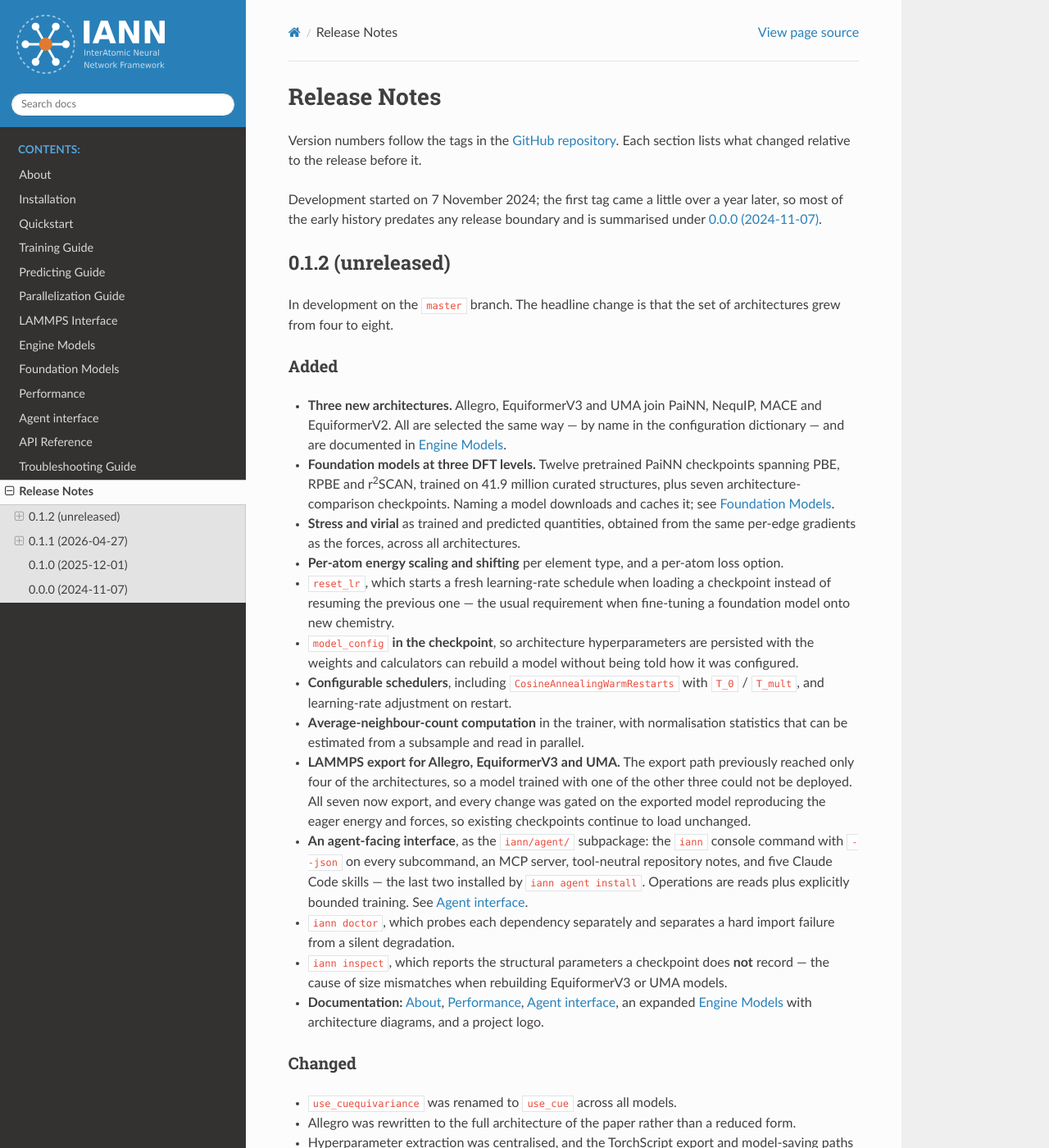
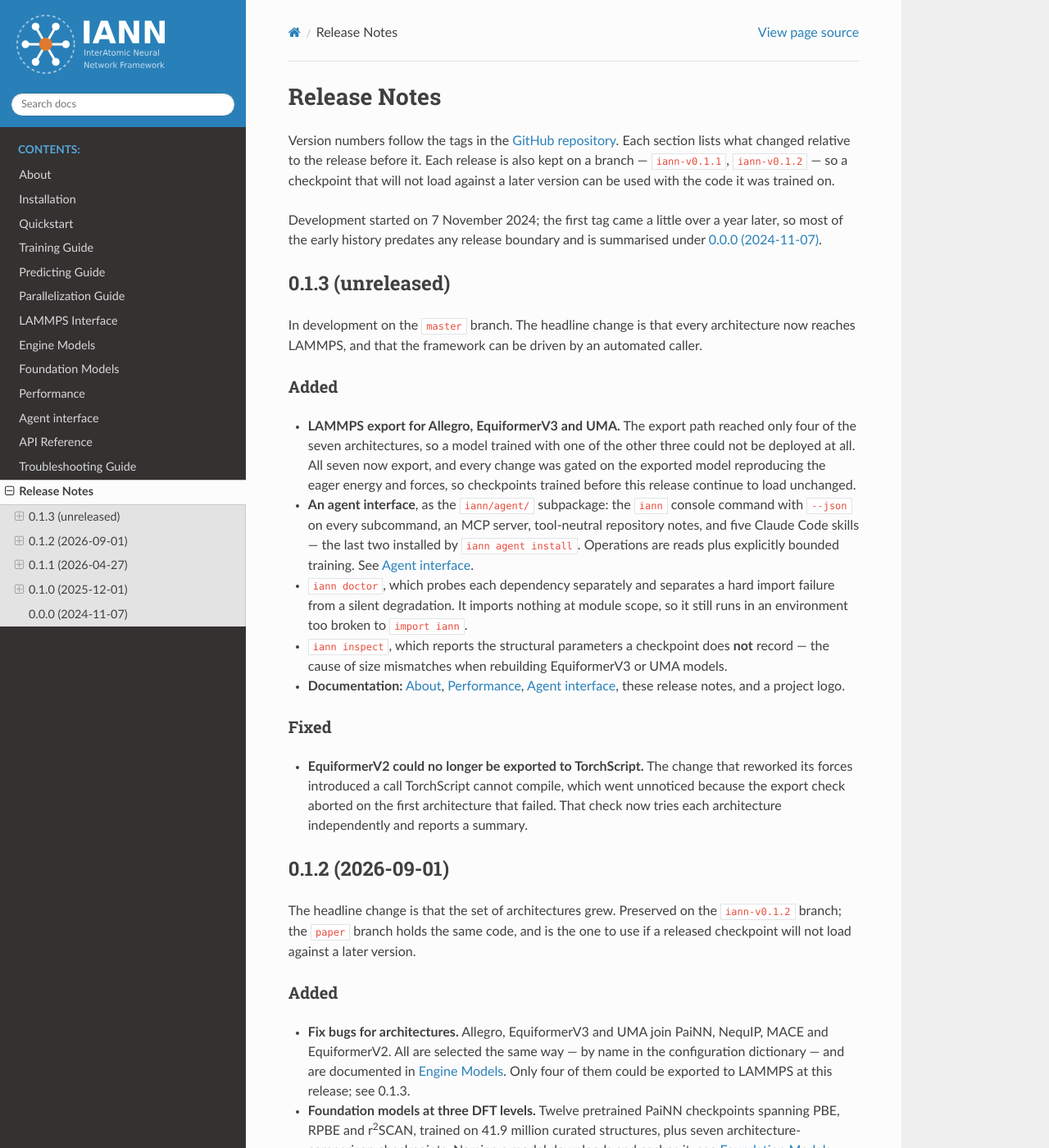
Before and after one commit to changzhiai/IANN, a Sphinx documentation site: the page built from docs/source/release_notes.rst, in a window 1280 px wide and 1400 px high. Shown: the whole window at 82% size. Built offline with Sphinx 7.4.7 and the Read the Docs theme 3.1.0, drawn with Linux system fonts in a browser that asks for light colours; some of the changed text lies outside the part shown.

Commit message:
Bump version to 0.1.3, add version detection, and log IANN version in trainer

```diff
--- a/docs/source/foundation_models.rst
+++ b/docs/source/foundation_models.rst
@@ -299,7 +299,9 @@ supporting information. Use
 :func:`~iann.foundations.foundation_models.list_foundation_models` to list these checkpoints.
 
 .. note::
-   This is not a controlled ablation — the architectures differ in parameter count and in
+   These checkpoints were trained with the code as it stood at publication, which the ``paper``
+   branch preserves. If loading one raises an architecture-incompatible error — an unexpected or
+   missing ``state_dict`` key, or a size mismatch — switch to that branch and try again. A checkpoint stores weights, not the code that produced them, so any later change to a model's layer structure or parameter shapes makes the two disagree. In addition, this is not a controlled ablation — the architectures differ in parameter count and in
    hyperparameters that cannot be held fixed across them. Read it as what the framework produces
    in practice, not as a ranking. Inference cost differs far more than accuracy does between these
    rows; see :doc:`performance`.
--- a/docs/source/release_notes.rst
+++ b/docs/source/release_notes.rst
@@ -3,27 +3,73 @@ Release Notes
 
 Version numbers follow the tags in the `GitHub repository
 <https://github.com/changzhiai/IANN/tags>`_. Each section lists what changed
-relative to the release before it.
+relative to the release before it. Each release is also kept on a branch —
+``iann-v0.1.1``, ``iann-v0.1.2`` — so a checkpoint that will not load against a
+later version can be used with the code it was trained on.
 
 Development started on 7 November 2024; the first tag came a little over a year
 later, so most of the early history predates any release boundary and is
 summarised under :ref:`0.0.0 (2024-11-07) <release-0.0.0>`.
 
-.. _release-0.1.2:
+.. _release-0.1.3:
 
-0.1.2 (unreleased)
+0.1.3 (unreleased)
 ------------------
 
-In development on the ``master`` branch. The headline change is that the set of
-architectures grew from four to eight.
+In development on the ``master`` branch. The headline change is that every
+architecture now reaches LAMMPS, and that the framework can be driven by an
+automated caller.
 
 Added
 ~~~~~
 
-* **Three new architectures.** Allegro, EquiformerV3 and UMA join PaiNN,
+* **LAMMPS export for Allegro, EquiformerV3 and UMA.** The export path reached
+  only four of the seven architectures, so a model trained with one of the
+  other three could not be deployed at all. All seven now export, and every
+  change was gated on the exported model reproducing the eager energy and
+  forces, so checkpoints trained before this release continue to load
+  unchanged.
+* **An agent interface**, as the ``iann/agent/`` subpackage: the ``iann``
+  console command with ``--json`` on every subcommand, an MCP server,
+  tool-neutral repository notes, and five Claude Code skills — the last two
+  installed by ``iann agent install``. Operations are reads plus explicitly
+  bounded training. See :doc:`agents`.
+* ``iann doctor``, which probes each dependency separately and separates a hard
+  import failure from a silent degradation. It imports nothing at module scope,
+  so it still runs in an environment too broken to ``import iann``.
+* ``iann inspect``, which reports the structural parameters a checkpoint does
+  **not** record — the cause of size mismatches when rebuilding EquiformerV3 or
+  UMA models.
+* **Documentation:** :doc:`about`, :doc:`performance`, :doc:`agents`, these
+  release notes, and a project logo.
+
+Fixed
+~~~~~
+
+* **EquiformerV2 could no longer be exported to TorchScript.** The change that
+  reworked its forces introduced a call TorchScript cannot compile, which went
+  unnoticed because the export check aborted on the first architecture that
+  failed. That check now tries each architecture independently and reports a
+  summary.
+
+.. _release-0.1.2:
+
+0.1.2 (2026-09-01)
+------------------
+
+The headline change is that the set of architectures grew.
+Preserved on the ``iann-v0.1.2`` branch; the ``paper`` branch holds the same
+code, and is the one to use if a released checkpoint will not load against a
+later version.
+
+Added
+~~~~~
+
+* **Fix bugs for architectures.** Allegro, EquiformerV3 and UMA join PaiNN,
   NequIP, MACE and EquiformerV2. All are selected the same way — by
   name in the configuration dictionary — and are documented in
-  :doc:`engine_models`.
+  :doc:`engine_models`. Only four of them could be exported to LAMMPS at this
+  release; see 0.1.3.
 * **Foundation models at three DFT levels.** Twelve pretrained PaiNN checkpoints
   spanning PBE, RPBE and r\ :sup:`2`\ SCAN, trained on 41.9 million curated
   structures, plus seven architecture-comparison checkpoints. Naming a model
@@ -42,23 +88,8 @@ Added
   ``T_0`` / ``T_mult``, and learning-rate adjustment on restart.
 * **Average-neighbour-count computation** in the trainer, with normalisation
   statistics that can be estimated from a subsample and read in parallel.
-* **LAMMPS export for Allegro, EquiformerV3 and UMA.** The export path
-  previously reached only four of the architectures, so a model trained with
-  one of the other three could not be deployed. All seven now export, and every
-  change was gated on the exported model reproducing the eager energy and
-  forces, so existing checkpoints continue to load unchanged.
-* **An agent-facing interface**, as the ``iann/agent/`` subpackage: the ``iann``
-  console command with ``--json`` on every subcommand, an MCP server, tool-neutral
-  repository notes, and five Claude Code skills — the last two installed by
-  ``iann agent install``. Operations are reads plus explicitly bounded training.
-  See :doc:`agents`.
-* ``iann doctor``, which probes each dependency separately and separates a hard
-  import failure from a silent degradation.
-* ``iann inspect``, which reports the structural parameters a checkpoint does
-  **not** record — the cause of size mismatches when rebuilding EquiformerV3 or
-  UMA models.
-* **Documentation:** :doc:`about`, :doc:`performance`, :doc:`agents`, an
-  expanded :doc:`engine_models` with architecture diagrams, and a project logo.
+* **Documentation:** an expanded :doc:`engine_models` with architecture
+  diagrams, and :doc:`foundation_models`.
 
 Changed
 ~~~~~~~
@@ -123,7 +149,30 @@ styles.
 
 Archived at `doi:10.5281/zenodo.17809949 <https://doi.org/10.5281/zenodo.17809949>`_.
 
+Fixed
+~~~~~
 
+There is no earlier release to compare against, so this lists what had to be
+settled during the thirteen months of initial development. The themes are worth
+recording because each one recurred across many commits rather than being a
+single mistake.
+
+* **Consistency between ASE and LAMMPS**, which is the property the whole
+  deployment path rests on: the same structure must give the same energy and
+  forces through the ASE calculator and through the exported TorchScript model.
+  Fixing it meant agreeing on the neighbour-list convention, the periodic-image
+  handling and the sign of the force, and it is now checked rather than assumed.
+* **TorchScript compatibility.** Scripting rejects much of ordinary Python —
+  optional arguments, dictionaries, control flow that depends on shapes — so the
+  models had to be written twice over in effect: once readably for eager
+  execution, once within what the compiler accepts.
+* **Dropout**, which was being applied at evaluation time as well as during
+  training, so predictions were not reproducible between calls.
+* **NaN losses**, and the training-time handling that stops a run rather than
+  letting it continue producing meaningless weights.
+* **Memory growth** over long runs, from graphs retained when they were no
+  longer needed.
+* **architectures testing** of stability, logging, modules, and functions.
 
 .. _release-0.0.0:
 
--- a/setup.py
+++ b/setup.py
@@ -8,7 +8,7 @@ requirements = parse_requirements('requirements.txt')
 
 setup(
     name="IANN",
-    version="0.1.2",
+    version="0.1.3",
     description="Interatomic Neural Network Package for materials science",
     author="Changzhi Ai",
     author_email="changzhi@stanford.edu",
```
Also changed, not shown: other parts of docs/source/release_notes.rst (+0 -5 lines), iann/__init__.py (+22 -0 lines), 1 other file.
